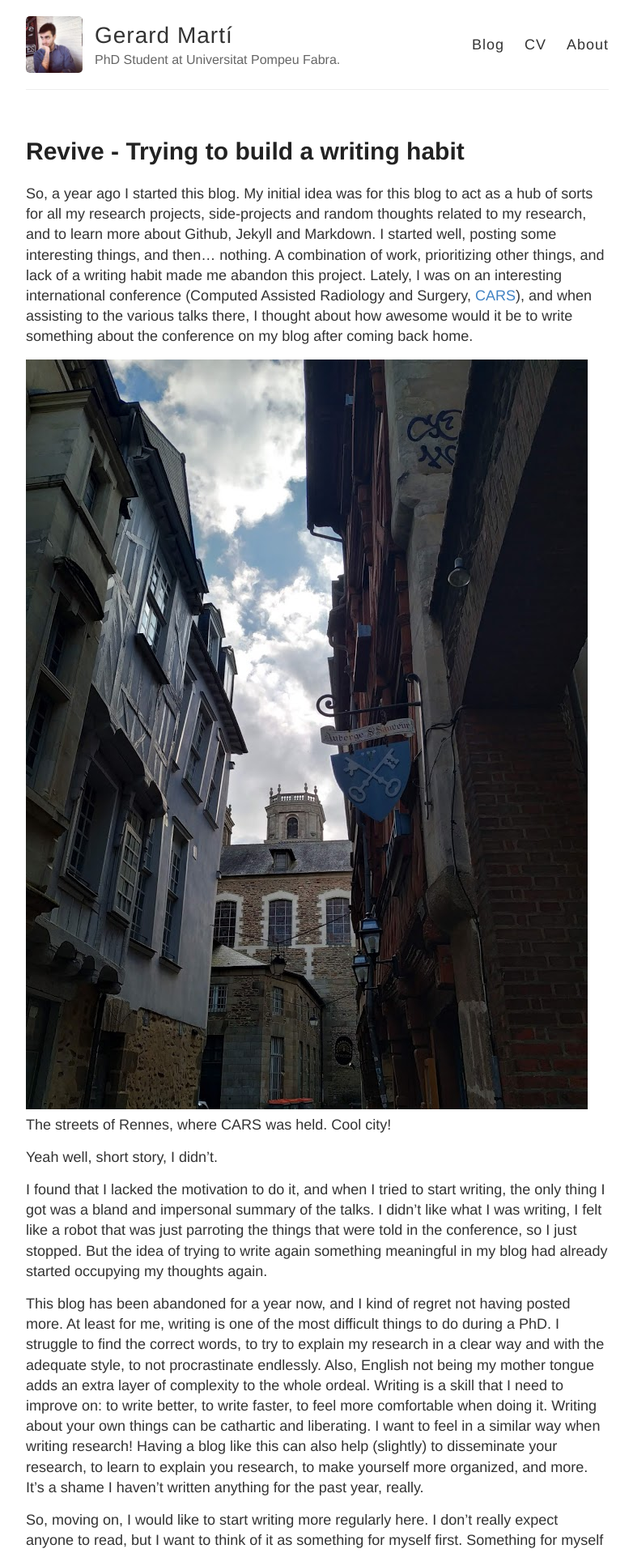
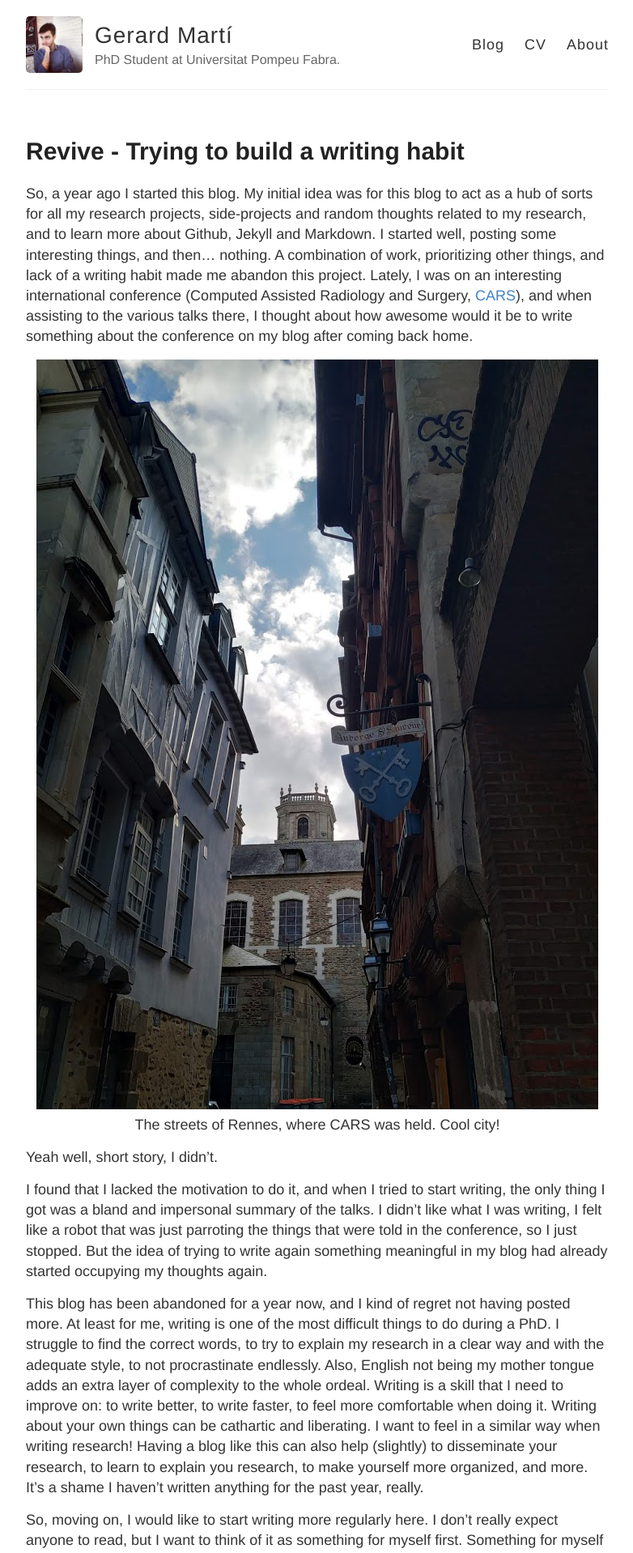
Before and after one commit to GerardMJuan/GerardMJuan.github.io, a Jekyll site: the page built from _posts/2019-7-12-Trying-to-build-writing-habit.md, in a window 1280 px wide. Shown: the top 1918 px of the page at 81% size, without its empty margins (248-1030 px from the left). Built offline with Jekyll 4.4.1, drawn with Linux system fonts in a browser that asks for light colours.

Commit message:
Centered images, make caption smaller

```diff
--- a/_posts/2019-7-12-Trying-to-build-writing-habit.md
+++ b/_posts/2019-7-12-Trying-to-build-writing-habit.md
@@ -5,11 +5,12 @@ title: Revive - Trying to build a writing habit
 
 So, a year ago I started this blog. My initial idea was for this blog to act as a hub of sorts for all my research projects, side-projects and random thoughts related to my research, and to learn more about Github, Jekyll and Markdown. I started well, posting some interesting things, and then... nothing. A combination of work, prioritizing other things, and lack of a writing habit made me abandon this project. Lately, I was on an interesting international conference (Computed Assisted Radiology and Surgery, [CARS](https://www.cars-int.org)), and when assisting to the various talks there, I thought about how awesome would it be to write something about the conference on my blog after coming back home.
 
+<center>
 <figure>
   <img src="{{site.url}}/images/2019-7-12-rennes.jpg" alt="Rennes"/>
-  <figcaption>The streets of Rennes, where CARS was held. Cool city!</figcaption>
+  <figcaption><sup>The streets of Rennes, where CARS was held. Cool city!</sup></figcaption>
 </figure>
-
+</center>
 Yeah well, short story, I didn't.
 
 I found that I lacked the motivation to do it, and when I tried to start writing, the only thing I got was a bland and impersonal summary of the talks. I didn't like what I was writing, I felt like a robot that was just parroting the things that were told in the conference, so I just stopped. But the idea of trying to write again something meaningful in my blog had already started occupying my thoughts again.
@@ -20,9 +21,10 @@ So, moving on, I would like to start writing more regularly here. I don't really
 
 So, I will write about research projects or subprojects of my PhD, about conferences or talks that I find interesting (Something about CARS, maybe), or any other things that. I want to limit this to just research related stuff, but if I manage to write about things regularly some posts with absurd, minor things (like a Python trick I learned or why the position of the windows in my office makes it impossible to work past 5 PM) are bound to happen. It's okay, I guess. As I said, doubt that many people will be reading. If you are on the other side, hi!
 
+<center>
 <figure>
   <img src="https://imgs.xkcd.com/comics/time_management.png" alt="xkcd"/>
-  <figcaption>Somewhat related xkcd.</figcaption>
+  <figcaption><sup>Somewhat related xkcd.</sup></figcaption>
 </figure>
-
+</center>
 I hope I can keep it up. Time will tell. And if not, I can just try again. Not that big of a deal.
```
